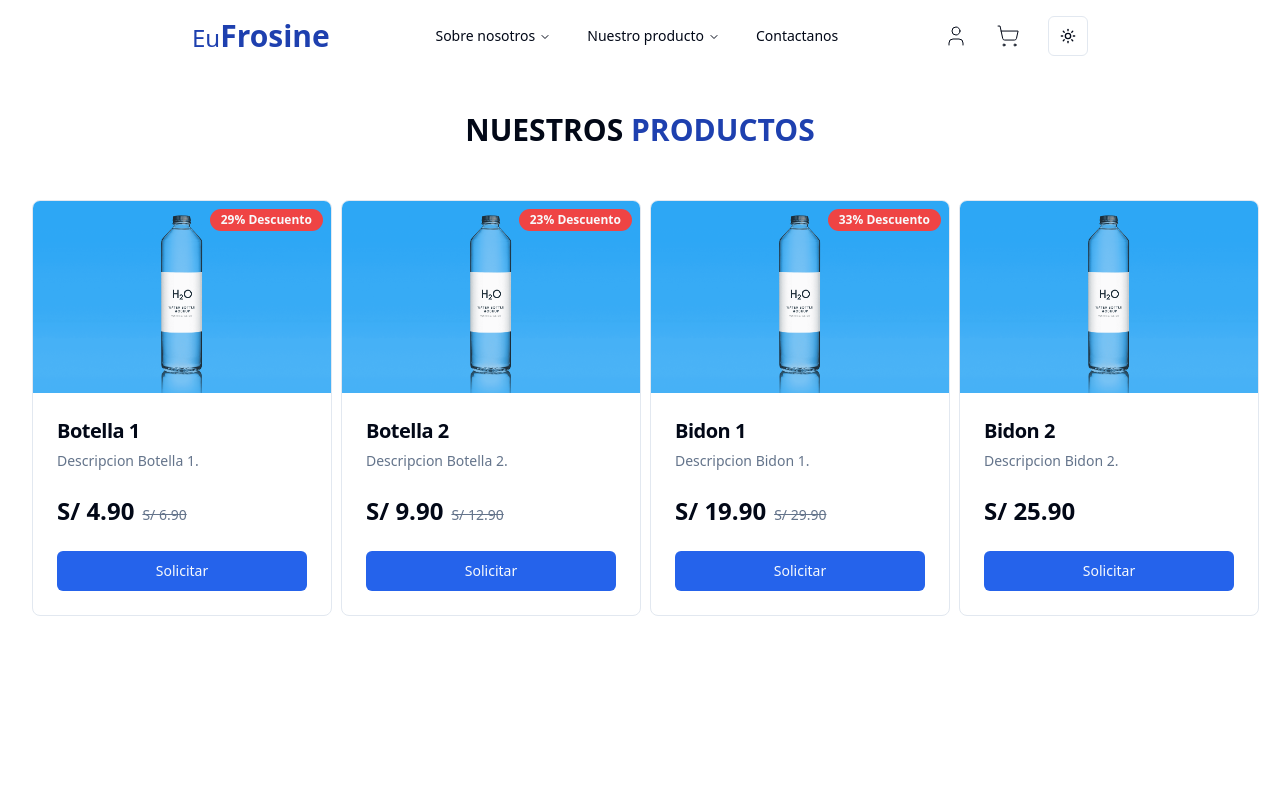
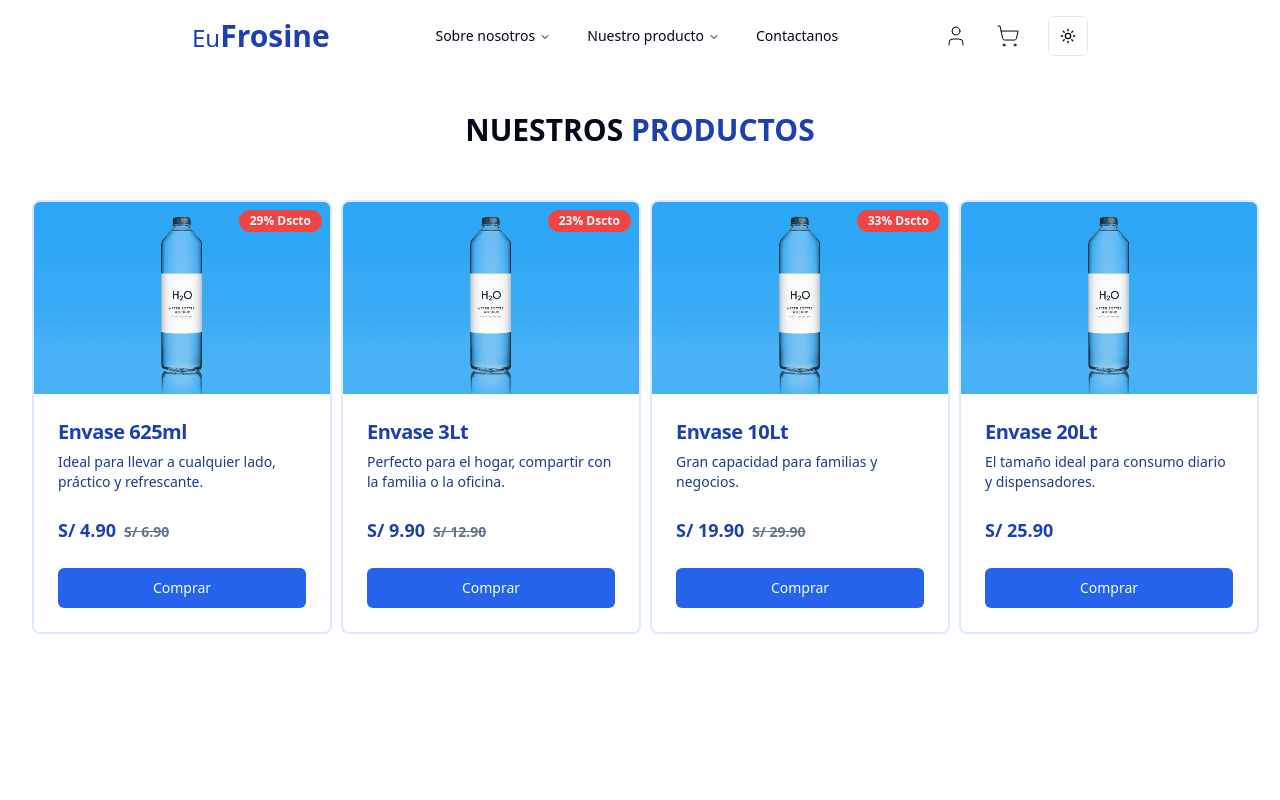
Before and after one commit to JoseSanchez90/frontend-eufrosine-web, a Next.js app: page /productos in a window 1280 px wide. Shown: the top 800 px of the page. Built offline with nearby package versions, Linux system fonts and the light colour scheme.

Commit message:
update border blue Cards Products

```diff
--- a/app/(routes)/productos/page.tsx
+++ b/app/(routes)/productos/page.tsx
@@ -8,29 +8,29 @@ const Products = () => {
       <h1 className="text-xl sm:text-3xl font-bold text-center mb-8">NUESTROS <span className="text-xl sm:text-3xl font-bold text-blue-800 dark:text-blue-500">PRODUCTOS</span></h1>
       <div className="grid grid-cols-1 sm:grid-cols-2 lg:grid-cols-4 gap-5">
         <ProductCard
-          title="Botella 1"
-          description="Descripcion Botella 1."
+          title="Envase 625ml"
+          description="Ideal para llevar a cualquier lado, práctico y refrescante."
           imageUrl="/app/img/bottle.png"
           price={6.90}
           offerPrice={4.90}
         />
         <ProductCard
-          title="Botella 2"
-          description="Descripcion Botella 2."
+          title="Envase 3Lt"
+          description="Perfecto para el hogar, compartir con la familia o la oficina."
           imageUrl="/app/img/bottle.png"
           price={12.90}
           offerPrice={9.90}
         />
         <ProductCard
-          title="Bidon 1"
-          description="Descripcion Bidon 1."
+          title="Envase 10Lt"
+          description="Gran capacidad para familias y negocios."
           imageUrl="/app/img/bottle.png"
           price={29.90}
           offerPrice={19.90}
         />
         <ProductCard
-          title="Bidon 2"
-          description="Descripcion Bidon 2."
+          title="Envase 20Lt"
+          description="El tamaño ideal para consumo diario y dispensadores."
           imageUrl="/app/img/bottle.png"
           price={25.90}
           offerPrice={null}
--- a/components/productCard.tsx
+++ b/components/productCard.tsx
@@ -19,39 +19,39 @@ export function ProductCard({ title, description, imageUrl, price, offerPrice }:
   }
 
   return (
-    <Card className="w-[300px] overflow-hidden">
+    <Card className="w-[300px] overflow-hidden border-2 border-blue-100 dark:border-blue-950">
       <div className="relative h-48 w-full">
         <Image
           src={imageUrl}
           alt={title}
           layout="fill"
           objectFit="cover"
-          className="transition-transform duration-300 ease-in-out hover:scale-110"
+          className="transition-transform duration-300 ease-in-out lg:hover:scale-110"
         />
         {offerPrice && price && offerPrice < price && (
-          <Badge className="absolute top-2 right-2 bg-red-500">{discount}% Descuento</Badge>
+          <Badge className="absolute top-2 right-2 bg-red-500">{discount}% Dscto</Badge>
         )}
       </div>
       <CardHeader>
-        <CardTitle className="text-xl">{title}</CardTitle>
-        <CardDescription>{description}</CardDescription>
+        <CardTitle className="text-xl font-semibold text-blue-800 dark:text-blue-500">{title}</CardTitle>
+        <CardDescription className="text-blue-900 dark:text-blue-300">{description}</CardDescription>
       </CardHeader>
       <CardContent>
         <div className="flex items-center justify-between">
           <div className="flex items-baseline gap-2">
             {offerPrice && price && offerPrice < price ? (
               <>
-                <span className="text-2xl font-bold">{formatPrice(offerPrice)}</span>
-                <span className="text-sm text-muted-foreground line-through">{formatPrice(price)}</span>
+                <span className="text-lg text-blue-800 dark:text-blue-200 font-bold">{formatPrice(offerPrice)}</span>
+                <span className="text-sm  font-semibold text-muted-foreground line-through">{formatPrice(price)}</span>
               </>
             ) : (
-              <span className="text-2xl font-bold">{formatPrice(price)}</span>
+              <span className="text-lg text-blue-800 dark:text-blue-200 font-bold">{formatPrice(price)}</span>
             )}
           </div>
         </div>
       </CardContent>
       <CardFooter>
-        <Button className="w-full">Solicitar</Button>
+        <Button className="w-full">Comprar</Button>
       </CardFooter>
     </Card>
   )
```
